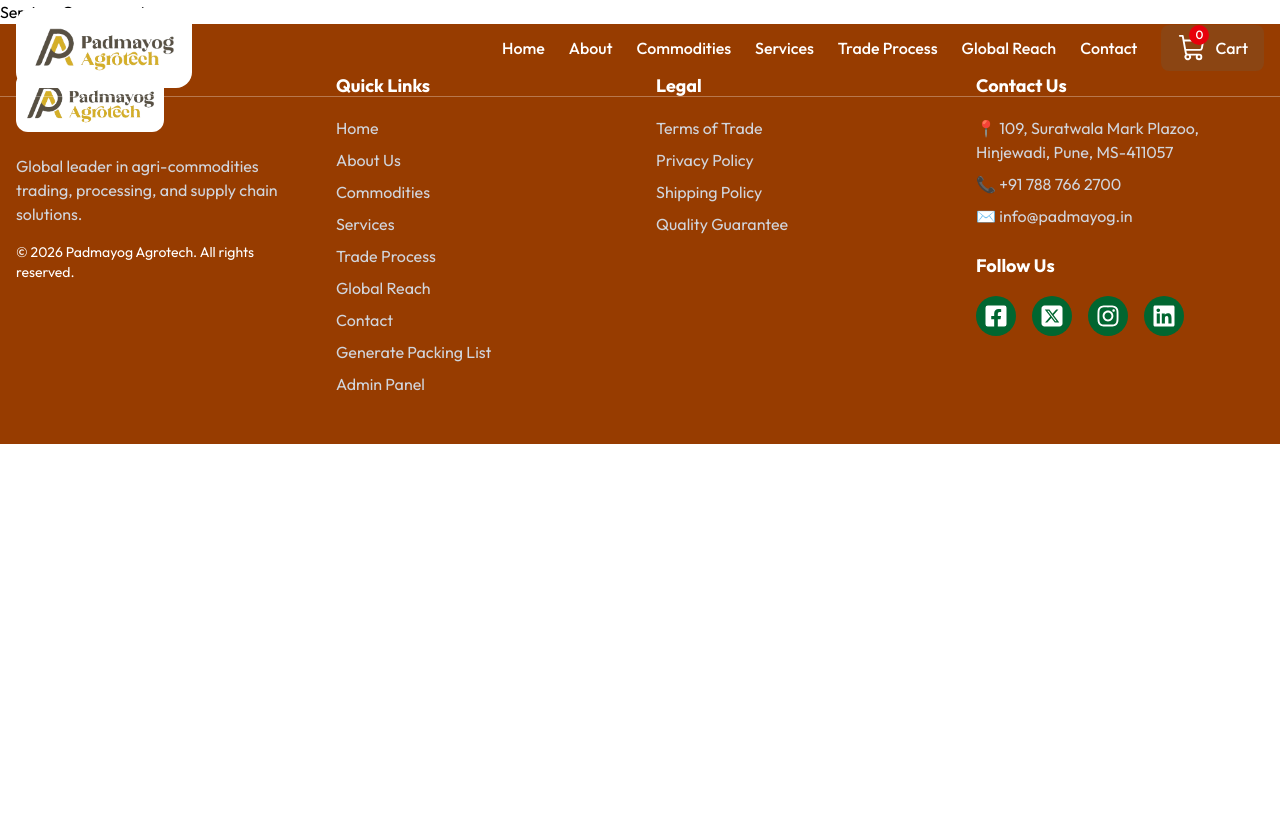
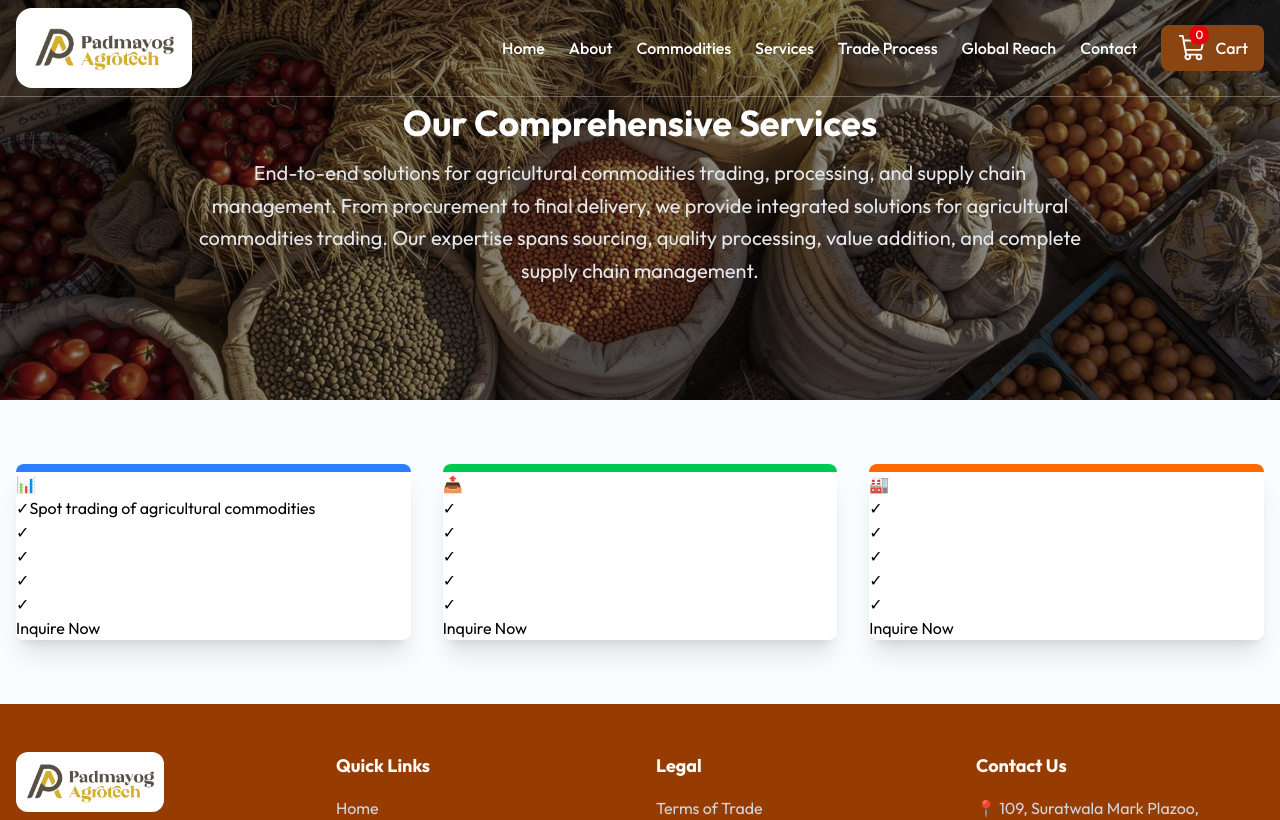
Before and after one commit to vickyy24/b2b-agri-trading-platform, a React (Vite) app in the folder frontend/: page /services in a window 1280 px wide. Shown: the top 820 px of the page. Built offline with nearby package versions, Linux system fonts and the light colour scheme.

Commit message:
docs: add comprehensive README and Database.sql

```diff
--- a/frontend/src/pages/Services.jsx
+++ b/frontend/src/pages/Services.jsx
@@ -1,7 +1,73 @@
+import CommonHero from "../Components/CommonHero";
+import bgImageHome from "../assets/bgImageHome.jpg";
 const Services=()=>{
     return(
         <div>
-            <h4>Services Component</h4>
+            {/* section 1 */}
+            <CommonHero
+              bgImage={bgImageHome}
+              title= "Our Comprehensive Services"
+              description={`End-to-end solutions for agricultural commodities trading, processing, and supply chain management. From procurement to final delivery, we provide integrated solutions for agricultural commodities trading. Our expertise spans sourcing, quality processing, value addition, and complete supply chain management.`}
+            />
+
+            {/* Section 2 */}
+            <section className="py-16 bg-sky-50/40">
+                <div className="mx-auto px-4">
+
+                    <div className=" grid grid-cols-1 md:grid-cols-3 gap-8">
+
+                        <div className="bg-white  rounded-lg border-t-8 border-t-blue-500 shadow-xl hover:shadow-2xl duration-300 hover:-translate-y-1" >
+                            <p>📊</p>
+                            <h4></h4>
+                            <p></p>
+                            <h6></h6>
+                            <ul>
+                                <li><span>✓</span><span>Spot trading of agricultural commodities</span></li>
+                                <li><span>✓</span><span></span></li>
+                                <li><span>✓</span><span></span></li>
+                                <li><span>✓</span><span></span></li>
+                                <li><span>✓</span><span></span></li>
+
+                                <button type="button">Inquire Now</button>
+                            </ul>
+                        </div>
+
+                        <div className="bg-white rounded-lg border-t-8 border-t-green-500 shadow-xl hover:shadow-2xl duration-300 hover:-translate-y-1">
+                            <p>📤</p>
+                            <h4></h4>
+                            <p></p>
+                            <h6></h6>
+                            <ul>
+                                <li>✓<span></span></li>
+                                <li>✓<span></span></li>
+                                <li>✓<span></span></li>
+                                <li>✓<span></span></li>
+                                <li>✓<span></span></li>
+
+                                <button type="button">Inquire Now</button>
+                            </ul>
+                        </div>
+                        <div className="bg-white rounded-lg border-t-8 border-t-orange-500 shadow-xl hover:shadow-2xl duration-300 hover:-translate-y-1">
+                            <p>🏭</p>
+                            <h4></h4>
+                            <p></p>
+                            <h6></h6>
+                            <ul>
+                                <li>✓<span></span></li>
+                                <li>✓<span></span></li>
+                                <li>✓<span></span></li>
+                                <li>✓<span></span></li>
+                                <li>✓<span></span></li>
+
+                                <button type="button">Inquire Now</button>
+                            </ul>
+                        </div>
+
+                    </div>
+
+                </div>
+
+            </section>
         </div>
     )
 }
--- a/frontend/src/pages/ViewProduct.jsx
+++ b/frontend/src/pages/ViewProduct.jsx
@@ -1,8 +1,15 @@
 import axios from "axios";
 import { useEffect, useState } from "react";
+import { useDispatch, useSelector } from "react-redux";
 import { useParams } from "react-router-dom";
 
 const ViewProduct = () => {
+
+    // const dispatch = useDispatch()
+
+    //  const cartItems = useSelector(
+    //     (state)ttt
+    //  )
 
     const params = useParams();
 
@@ -11,11 +18,13 @@ const ViewProduct = () => {
     useEffect(() => {
 
         window.scrollTo(0, 0);
-
         getProductById();
 
     }, [params.productid]);
 
+    const getCartProduct=(product_id)=>{
+
+    }
 
     const getProductById = async () => {
 
@@ -27,7 +36,6 @@ const ViewProduct = () => {
             });
 
             setProductdata(response.data);
-
         }
         catch(error){
             console.log(error.message);
@@ -35,23 +43,19 @@ const ViewProduct = () => {
 
     }
 
-
     if(productdata === null){
 
         return(
 
             <section className="min-h-screen bg-linear-to-b from-[#2d3748] via-[#d8d2ad] to-[#f5f5dc] pt-28 flex justify-center items-center">
-
                 <h1 className="text-xl md:text-2xl font-semibold text-[#2d3748]">
                     Loading Product...
                 </h1>
-
             </section>
 
         )
 
     }
-
     return(
 
         <section className="bg-linear-to-b from-[#2d3748] via-[#d8d2ad] to-[#f5f5dc] pt-30 pb-5">
@@ -65,9 +69,7 @@ const ViewProduct = () => {
                         {/* Product Image Section */}
                         <div className="bg-[#f8faf7] rounded-3xl p-5 md:p-8 flex justify-center items-center">
 
-                            <img
-                                src={`http://localhost:9000/uploads/${productdata.image}`}
-                                alt={productdata.product_name}
+                            <img src={`http://localhost:9000/uploads/${productdata.image}`} alt={productdata.product_name}
                                 className="w-full max-w-md h-80 md:h-112 object-contain hover:scale-105 duration-300"
                             />
 
@@ -87,19 +89,27 @@ const ViewProduct = () => {
                             {/* Price Section */}
                             <div className="flex items-end gap-2 mb-8">
 
+
                                 <h2 className="text-2xl md:text-3xl font-bold text-[#8b4513]">
-
                                     ₹ {Number(productdata.product_price).toLocaleString("en-IN")}
-
                                 </h2>
 
                                 <p className="text-[8px] md:text-xs text-gray-500">
                                     Incl. all taxes
                                 </p>
 
-                                <button className="ml-57 bg-teal-600 px-6 md:px-8 py-3 text-sm md:text-base text-white font-semibold rounded-xl shadow-md hover:bg-teal-700 transition-all duration-300 cursor-pointer">
-                                    Add To Cart
-                                </button>
+                                <div className="flex flex-1 w-full ml-40 shadow-lg">
+
+                                    <button className=" bg-teal-600 px-6 md:px-8 py-3 text-sm md:text-base text-white font-semibold rounded-l-md hover:bg-teal-700 transition-all duration-300 cursor-pointer">
+                                        -
+                                    </button>
+                                    <button className=" bg-teal-600 px-6 md:px-8 py-3 text-sm md:text-base text-white font-semibold transition-all duration-300 cursor-pointer">
+                                        0
+                                    </button>
+                                    <button className=" bg-teal-600 px-6 md:px-8 py-3 text-sm md:text-base text-white font-semibold rounded-r-md hover:bg-teal-700 transition-all duration-300 cursor-pointer">
+                                        +
+                                    </button>
+                                </div>
 
                             </div>
 
@@ -111,7 +121,6 @@ const ViewProduct = () => {
                                     <p className="text-xs md:text-sm text-gray-500 uppercase tracking-wide mb-1">
                                         Packaging
                                     </p>
-
                                     <p className="text-xs md:text-sm font-semibold text-[#2d3748]">
                                         {productdata.packaging_detail}
                                     </p>
@@ -124,7 +133,6 @@ const ViewProduct = () => {
                                     <p className="text-xs md:text-sm text-gray-500 uppercase tracking-wide mb-1">
                                         HS Code
                                     </p>
-
                                     <p className="text-xs md:text-sm font-semibold text-[#2d3748]">
                                         {productdata.hs_code}
                                     </p>
@@ -150,7 +158,6 @@ const ViewProduct = () => {
                                                 <p className="text-sm md:text-base text-gray-600">
                                                     {list.title}
                                                 </p>
-
                                                 <p className="text-sm md:text-base font-semibold text-[#2d3748]">
                                                     {list.value}
                                                 </p>
@@ -175,8 +182,7 @@ const ViewProduct = () => {
                                     {
                                         productdata.grades.map((list, index)=>(
 
-                                            <div
-                                                key={index}
+                                            <div key={index}
                                                 className="bg-[#f5f5dc] border border-[#d8cfa5] px-4 py-2 rounded-full text-sm md:text-base font-medium text-[#8b4513]"
                                             >
 
@@ -188,13 +194,6 @@ const ViewProduct = () => {
                                     }
 
                                 </div>
-
-                            </div>
-
-                            {/* Add To Cart Button */}
-                            <div>
-
-
 
                             </div>
 
```
Also changed, not shown: frontend/src/Redux/CartSlice.js (+1 -13 lines), frontend/src/pages/Commodities.jsx (+1 -6 lines), 2 other files (tests, documents, lock files or other folders).
